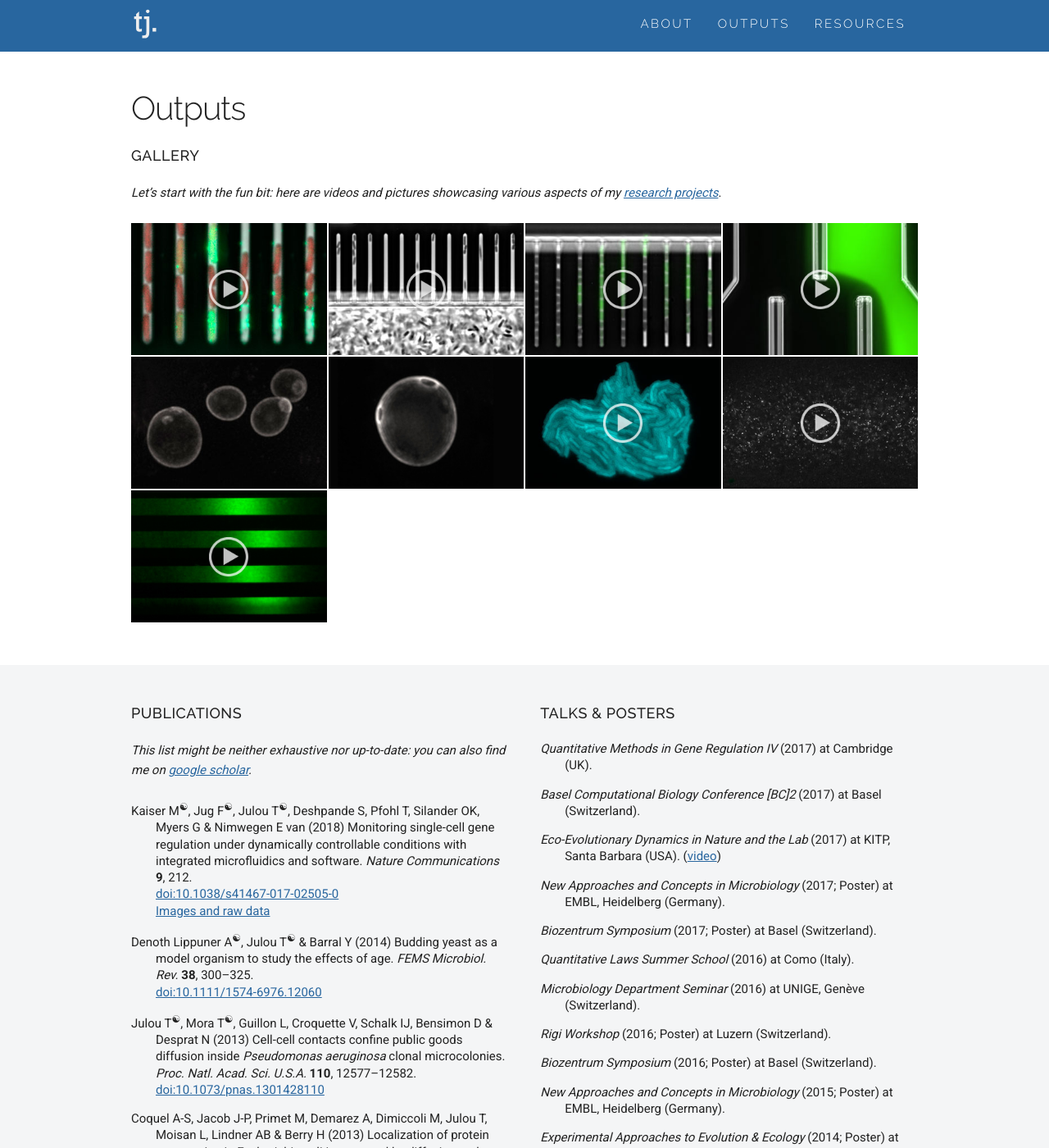
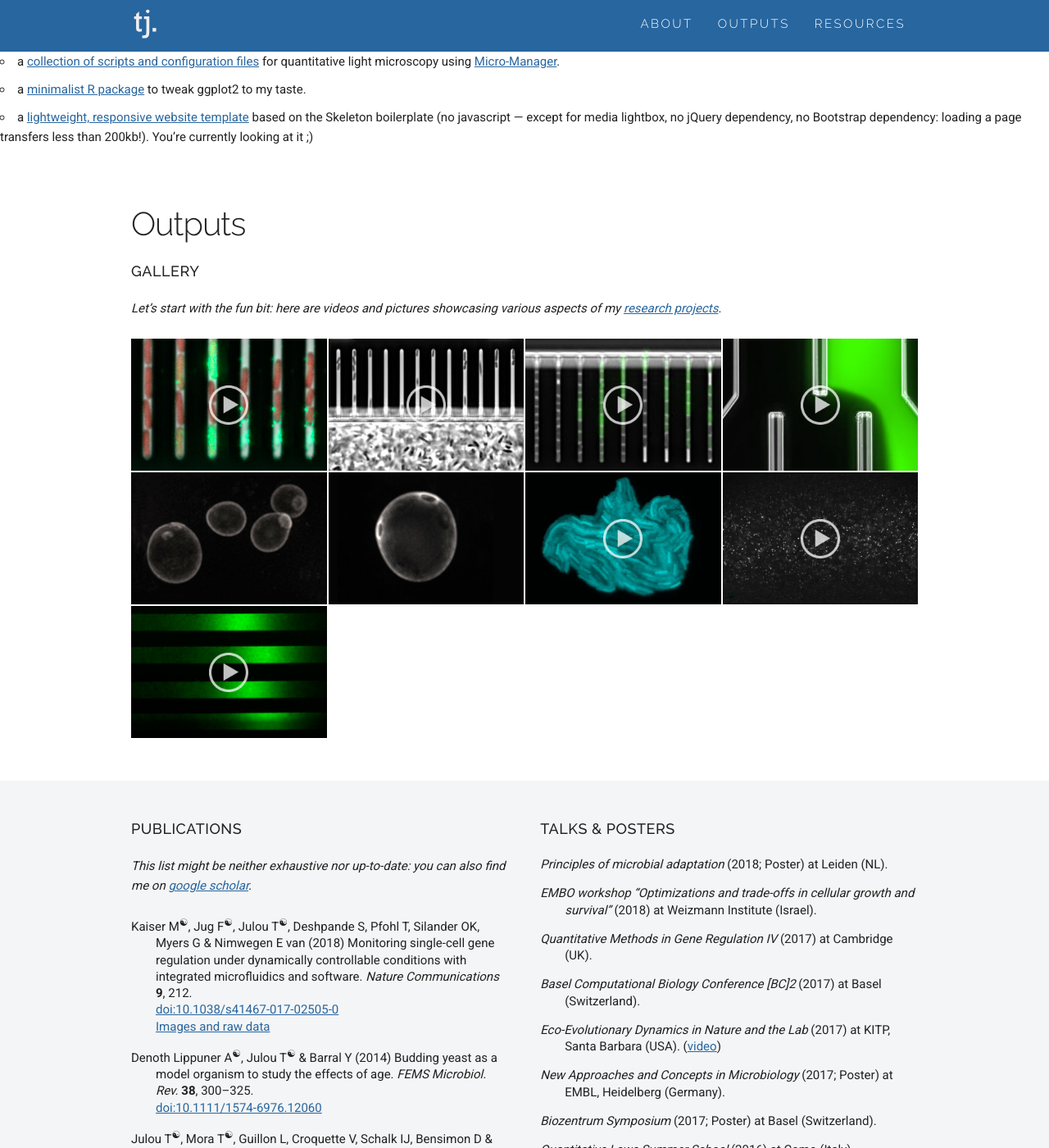
Before and after one commit to julou/julou.github.io, a Jekyll site: the page built from outputs.md, in a window 1280 px wide and 1400 px high. Shown: the whole window at 82% size. Built offline with Jekyll 4.4.1, drawn with Linux system fonts in a browser that asks for light colours; comment, search, counter and statistics services are not loaded; some of the changed text lies outside the part shown.

Commit message:
updated presentations

```diff
--- a/_includes/bibPresentations.html
+++ b/_includes/bibPresentations.html
@@ -1,4 +1,6 @@
 <div class="csl-bib-body">
+  <div class="csl-entry"><i>Principles of microbial adaptation</i> (2018; Poster) at Leiden (NL).</div>
+  <div class="csl-entry"><i>EMBO workshop “Optimizations and trade-offs in cellular growth and survival”</i> (2018) at Weizmann Institute (Israel).</div>
   <div class="csl-entry"><i>Quantitative Methods in Gene Regulation IV</i> (2017) at Cambridge (UK).</div>
   <div class="csl-entry"><i>Basel Computational Biology Conference [BC]2</i> (2017) at Basel (Switzerland).</div>
   <div class="csl-entry"><i>Eco-Evolutionary Dynamics in Nature and the Lab</i> (2017) at KITP, Santa Barbara (USA). (<a href="http://online.kitp.ucsb.edu/online/ecoevo17/julou/">video</a>)</div>
@@ -16,7 +18,7 @@
   <div class="csl-entry"><i>Experimental Approaches to Evolution &amp; Ecology</i> (2012; Poster) at EMBL, Heidelberg (Germany).</div>
   <div class="csl-entry"><i>Seminaire du LiPhy</i> (2011) at Univ. Joseph Fourier, Grenoble (France).</div>
   <div class="csl-entry"><i>Paris-Zürich Young Scientists Symposium in Applied Microscopy</i> (2011) at ETH Zürich (Switzerland).</div>
-  <div class="csl-entry"><i>MMEMS conference “Evolution of Microbial Cooperation”</i> (2011; Poster) at University of Bath (United Kingdom).</div>
+  <div class="csl-entry"><i>MMEMS conference “Evolution of Microbial Cooperation”</i> (2011; Poster) at University of Bath (UK).</div>
   <div class="csl-entry"><i>Between unicellularity and multicellularity: microbes in interaction</i> (2010) at Institut des Systèmes Complexes, Paris (France).</div>
   <div class="csl-entry"><i>The Evolution of Cooperation: Paradoxes of Collectivity &amp; Individuality</i> (2010) at Indiana University, Bloomington (USA).</div>
   <div class="csl-entry"><i>102nd Statistical Mechanics Conference</i> (2009) at Rutgers University (USA).</div>
--- a/outputs.md
+++ b/outputs.md
@@ -37,12 +37,12 @@ _This list might be neither exhaustive nor up-to-date: you can also find me on [
 {% capture _tools %}
 ## Tools
 
-- a [collection of scripts and configuration files](https://github.com/vanNimwegenLab/MiM_NikonTi) for quantitative light microscopy using [Micro-Manager](https://micro-manager.org).
-- a [minimalist R package](https://github.com/julou/ggCustomTJ) to tweak ggplot2 to my taste.
 - [MoMA](https://github.com/fjug/MoMA/wiki) a.k.a. the **Mo**ther **M**achine **A**nalyzer, written by [Florian Jug](https://www.mpi-cbg.de/research-groups/current-groups/florian-jug/group-leader/) in collaboration with our lab: a state-of-the-art image analysis software to track bacteria growing in microfluidics channels.
 - [DIMM](https://metafluidics.org/devices/dual-input-mother-machine/) a.k.a the **D**ual **I**nput **M**other **M**achine: a microfluidics design for long-term growth and monitoring in precisely controlled environmental conditions.
 {% endcapture %}
-
+- a [collection of scripts and configuration files](https://github.com/vanNimwegenLab/MiM_NikonTi) for quantitative light microscopy using [Micro-Manager](https://micro-manager.org).
+- a [minimalist R package](https://github.com/julou/ggCustomTJ) to tweak ggplot2 to my taste.
+- a [lightweight, responsive website template](https://github.com/julou/julou.github.io) based on the Skeleton boilerplate (no javascript — except for media lightbox, no jQuery dependency, no Bootstrap dependency: loading a page transfers less than 200kb!). You're currently looking at it ;)
 
 {% capture _data %}
 ## Data
```
Also changed, not shown: README.md.
